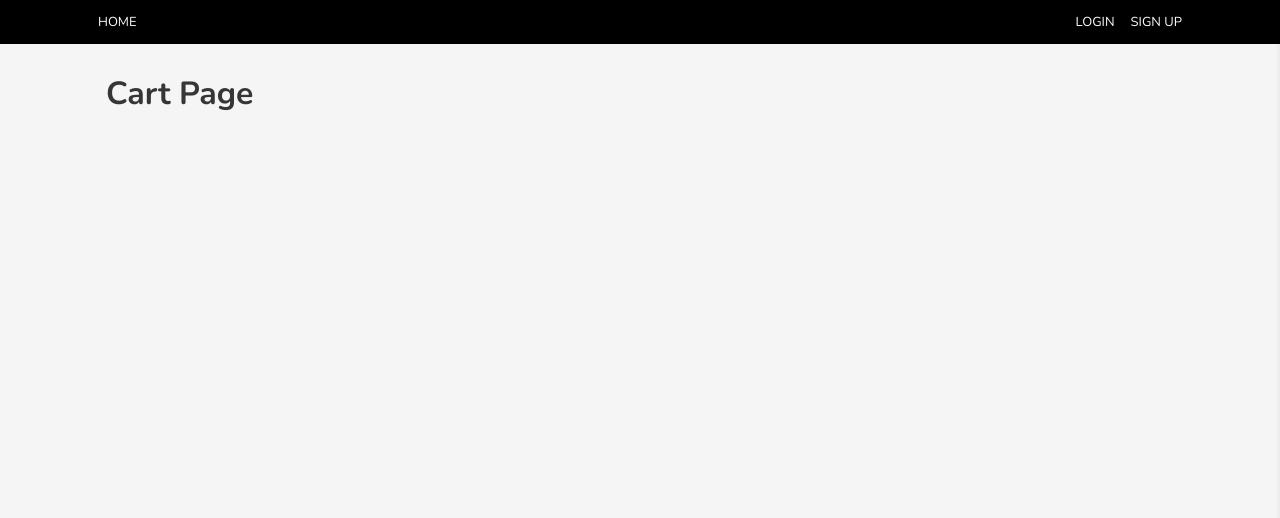
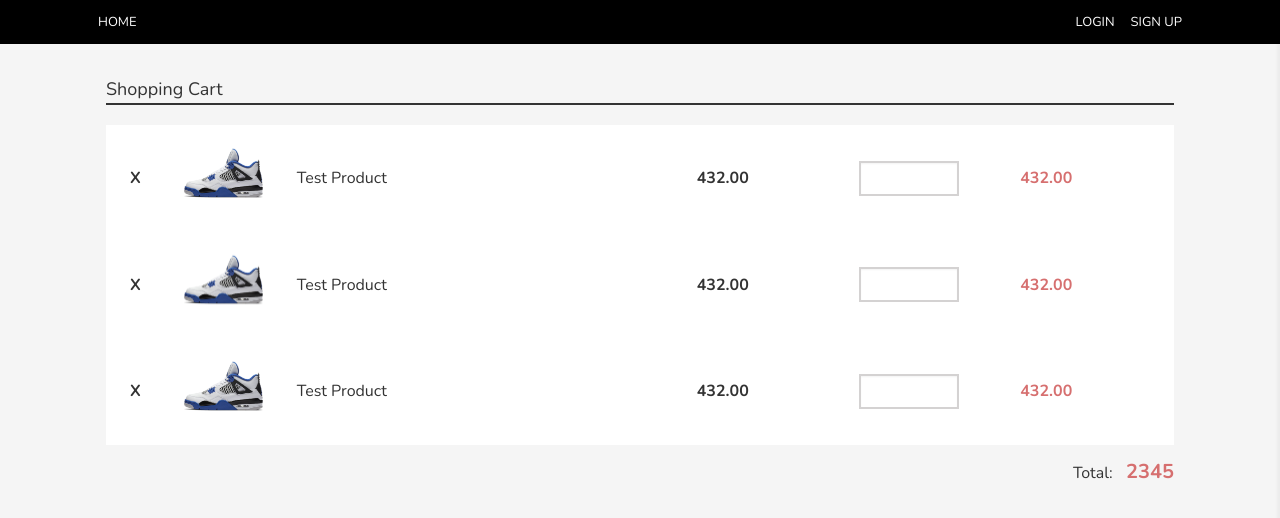
Before and after one commit to ninayeh/react-store, a React (Create React App) app: page /cart in a window 1280 px wide. Shown: the top 518 px of the page. Built offline with nearby package versions, Linux system fonts and the light colour scheme.

Commit message:
Cart item basic layout

```diff
--- /dev/null
+++ b/src/component/CartItem.js
@@ -0,0 +1,30 @@
+import React from 'react';
+// import axios from 'commons/axios'
+// import { toast } from 'react-toastify';
+
+const CartItem = () => {
+  return (
+    <div className="columns is-vcentered">
+      <div className="column is-narrow">
+        <span className="close">X</span>
+      </div>
+      <div className="column is-narrow">
+        <img src="images/1.jpg" alt="" width="100"/>
+      </div>
+      <div className="column cart-name is-narrow">
+        Test Product
+      </div>
+      <div className="column">
+        <span className="price">432.00</span>
+      </div>
+      <div className="column">
+        <input type="number" className="input num-input"/>
+      </div>
+      <div className="column">
+        <span className="sum-price">432.00</span>
+      </div>
+    </div>
+  )
+}
+
+export default CartItem;
--- a/src/pages/Cart.js
+++ b/src/pages/Cart.js
@@ -1,11 +1,19 @@
 import React from 'react'
 import Layout from 'Layout';
+import CartItem from 'component/CartItem'
 
 const Cart = () => (
  <Layout>
     <div className="cart-page">
-      <div className="title has-text-center">
-        Cart Page
+      <div className="cart-title">Shopping Cart</div>
+      <div className="cart-list">
+        <CartItem />
+        <CartItem />
+        <CartItem />
+      </div>
+      <div className="cart-total">
+        Total:
+        <span className="total-price"> 2345 </span>
       </div>
     </div>
  </Layout>
```
